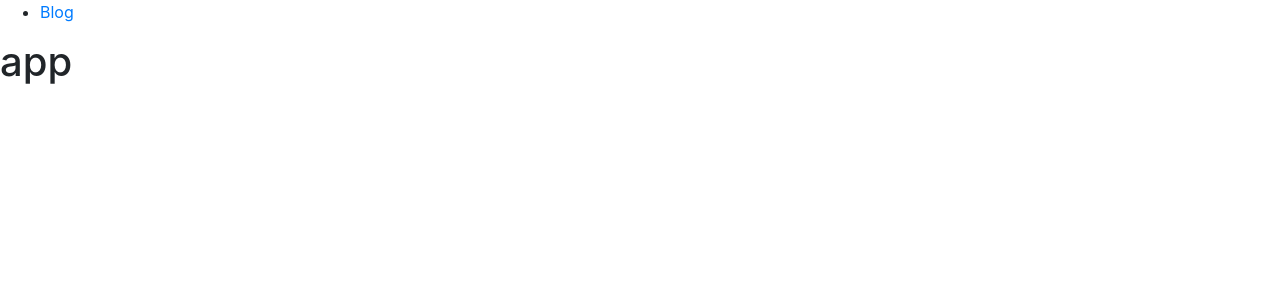
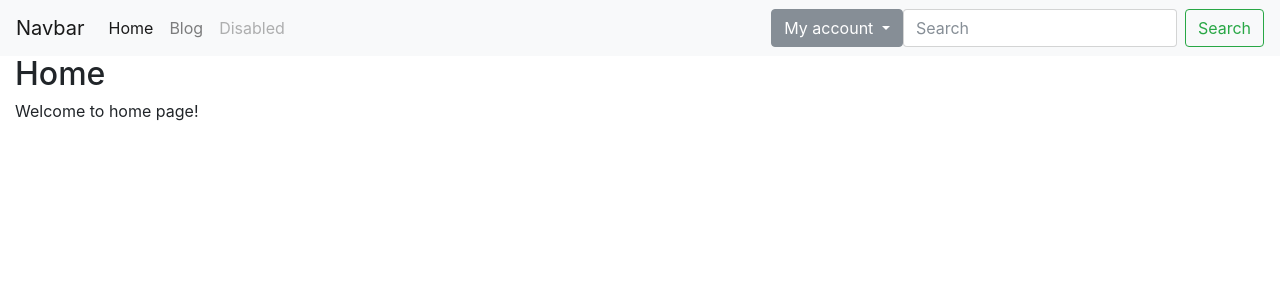
Before and after one commit to jorjesas/angular-blog, an Angular app in the folder blog/: page /home in a window 1280 px wide. Before the commit this address led to /. Shown: the top 300 px of the page. Built offline with nearby package versions, Linux system fonts and the light colour scheme.

Commit message:
Http connect to DB

```diff
--- /dev/null
+++ b/blog/src/app/_services/post.service.ts
@@ -0,0 +1,30 @@
+import { Injectable } from '@angular/core';
+import { Http, RequestOptions, Request, RequestMethod, Headers } from '@angular/http';
+import { Observable } from 'rxjs/Rx';
+import { Post } from '../_models/post.model';
+
+@Injectable()
+export class PostService {
+
+    constructor(private http: Http) {}
+
+    // headers = new Headers({
+    //     'Content-Type': 'application/json'
+    // });
+
+    getPosts(): Observable<Post[]> {
+        const url = 'http://localhost:3000/api/posts';
+
+        const header = new Headers();
+        header.append('Content-Type', 'application/json');
+
+        const options = new RequestOptions();
+        options.headers = header;
+
+        return this.http.get(url, options).map(res => res.json()).catch(err => {
+            return Observable.throw(err);
+        });
+    }
+}
+
+export const postServiceInjectables: Array<any> = [PostService];
--- a/blog/src/app/app.component.html
+++ b/blog/src/app/app.component.html
@@ -1,13 +1,46 @@
-<nav>
+<!-- <nav>
   <ul>
-    <li><a routerLink="/blog" routerLinkActive="active">Blog</a></li>
+    <li><a routerLink="/home" routerLinkActive="active">Home</a></li>
+    <li><a routerLink="/blog" >Blog</a></li>
   </ul>
+</nav> -->
+
+<nav class="navbar navbar-expand-lg navbar-light bg-light">
+  <button class="navbar-toggler" type="button" data-toggle="collapse" data-target="#navbarTogglerDemo03" aria-controls="navbarTogglerDemo03" aria-expanded="false" aria-label="Toggle navigation">
+    <span class="navbar-toggler-icon"></span>
+  </button>
+  <a class="navbar-brand" href="#">Navbar</a>
+
+  <div class="collapse navbar-collapse" id="navbarTogglerDemo03">
+    <ul class="navbar-nav mr-auto mt-2 mt-lg-0">
+      <li class="nav-item">
+        <a class="nav-link" routerLink="/home" routerLinkActive="active">Home <span class="sr-only">(current)</span></a>
+      </li>
+      <li class="nav-item">
+        <a class="nav-link" routerLink="/blog">Blog</a>
+      </li>
+      <li class="nav-item">
+        <a class="nav-link disabled" href="#">Disabled</a>
+      </li>
+    </ul>
+
+    <div class="dropdown">
+      <button class="btn btn-secondary dropdown-toggle" type="button" id="dropdownMenuButton" data-toggle="dropdown" aria-haspopup="true" aria-expanded="false">
+        My account
+      </button>
+      <div class="dropdown-menu" aria-labelledby="dropdownMenuButton">
+        <a class="dropdown-item" routerLink="/login">Log In</a>
+        <a class="dropdown-item" routerLink="/register">Register</a>
+      </div>
+    </div>
+
+    <form class="form-inline my-2 my-lg-0">
+      <input class="form-control mr-sm-2" type="text" placeholder="Search" aria-label="Search">
+      <button class="btn btn-outline-success my-2 my-sm-0" type="submit">Search</button>
+    </form>
+  </div>
 </nav>
 
-<h1>
-  {{title}}
-</h1>
-
-<div class="container">
+<div class="container-fluid">
   <router-outlet></router-outlet>
 </div>
--- a/blog/src/app/blog/blog.component.html
+++ b/blog/src/app/blog/blog.component.html
@@ -1,3 +1,8 @@
-<p>
-  blog works!
-</p>
+<h2>{{title}}</h2>
+
+<ul>
+  <li *ngFor="let post of posts">
+    <h2><a href="#">{{post.title}}</a></h2>
+    <div class="post-body">{{post.body}}</div>
+  </li>
+</ul>
--- a/blog/src/app/blog/blog.component.ts
+++ b/blog/src/app/blog/blog.component.ts
@@ -1,4 +1,6 @@
 import { Component, OnInit } from '@angular/core';
+import { Post } from '../_models/post.model';
+import { PostService } from '../_services/post.service';
 
 @Component({
   selector: 'app-blog',
@@ -6,10 +8,20 @@ import { Component, OnInit } from '@angular/core';
   styleUrls: ['./blog.component.css']
 })
 export class BlogComponent implements OnInit {
+  title = 'Blog';
+  posts: Post[] = [];
 
-  constructor() { }
+  constructor(private postService: PostService) {
+    this.title = 'Blog';
+  }
 
   ngOnInit() {
+    this.postService.getPosts().subscribe(res => {
+      this.posts = res as Post[];
+      console.log(res);
+    }, err => {
+      console.log(err);
+    });
   }
 
 }
--- /dev/null
+++ b/blog/src/app/home/home.component.html
@@ -0,0 +1,7 @@
+<h2>
+  {{title}}
+</h2>
+
+<p>
+  Welcome to home page!
+</p>
--- /dev/null
+++ b/blog/src/app/home/home.component.ts
@@ -0,0 +1,18 @@
+import { Component, OnInit } from '@angular/core';
+
+@Component({
+  selector: 'app-home',
+  templateUrl: './home.component.html',
+  styleUrls: ['./home.component.css']
+})
+export class HomeComponent implements OnInit {
+  title: string;
+
+  constructor() {
+    this.title = 'Home';
+  }
+
+  ngOnInit() {
+  }
+
+}
```
Also changed, not shown: blog/src/app/_helpers/uuid.ts (added, +19 -0 lines), blog/src/app/_models/post.model.ts (added, +13 -0 lines), blog/src/app/app.module.ts (+12 -2 lines), blog/src/app/home/home.component.css (added), 1 other file (tests, documents, lock files or other folders).
